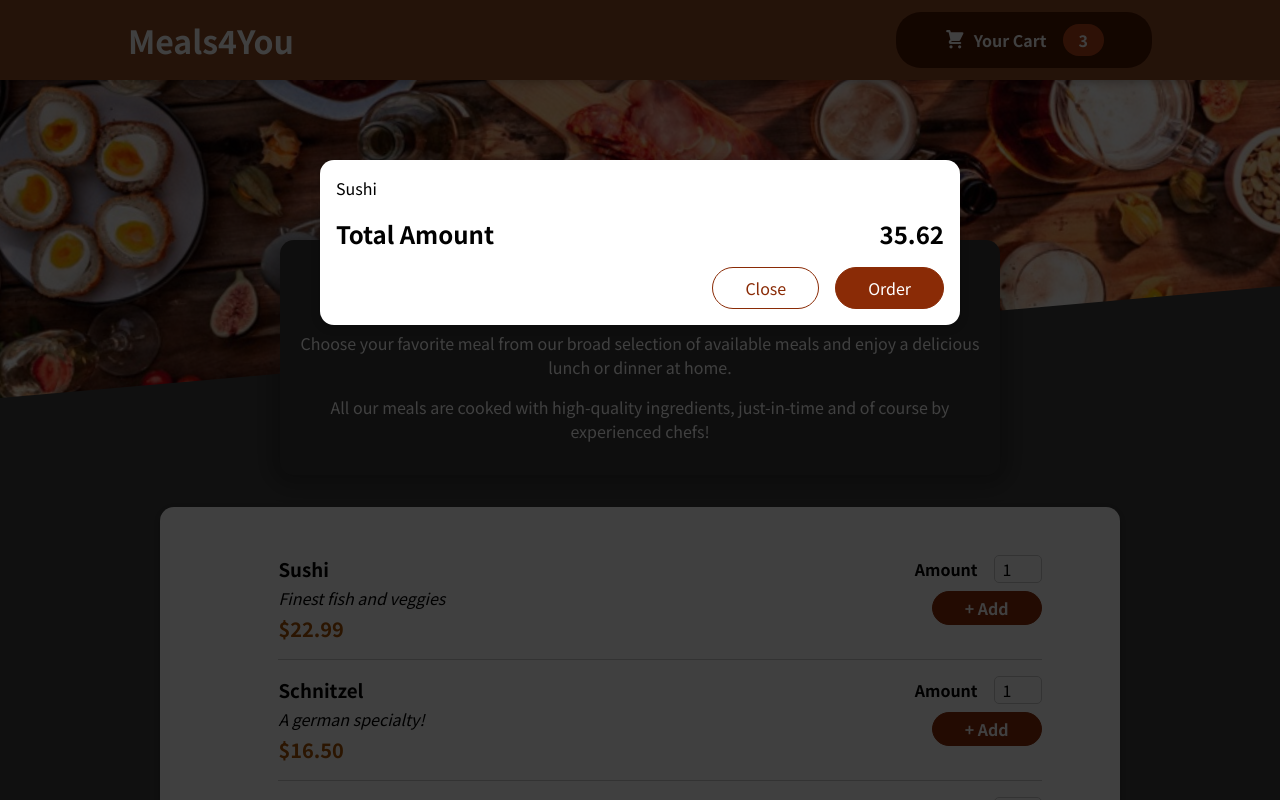
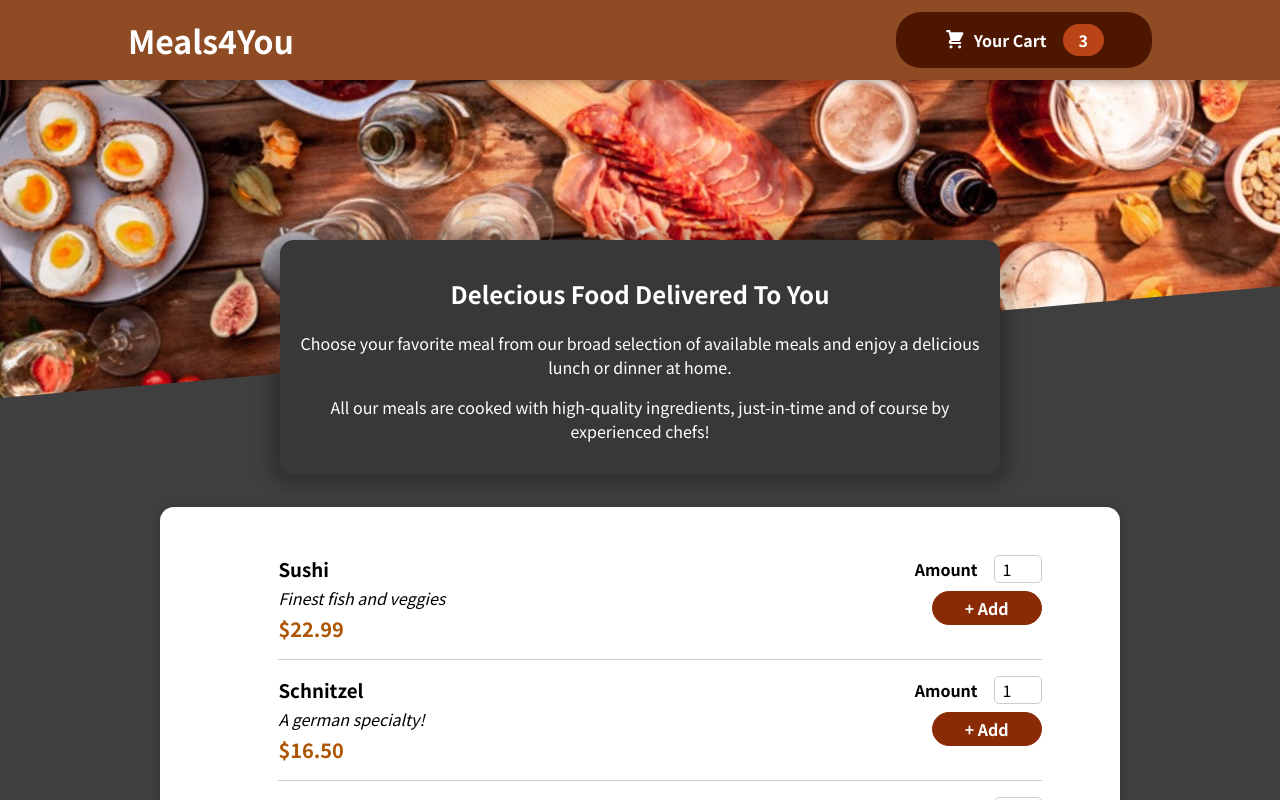
Before and after one commit to brettl1991/food-order-app, a React (Create React App) app: page / in a window 1280 px wide. Shown: the top 800 px of the page. Built offline with nearby package versions, Linux system fonts and the light colour scheme.

Commit message:
feat: managing cart and modal state

```diff
--- a/src/App.js
+++ b/src/App.js
@@ -1,12 +1,22 @@
+import { useState } from "react";
 import Cart from "./components/Cart/Cart";
 import Header from "./components/Layout/Header";
 import Meals from "./components/Meals/Meals";
 
 function App() {
+  const [cartIsShown, setCartIsShown] = useState(false);
+
+  const showCartHandler = () => {
+    setCartIsShown(true);
+  };
+
+  const hideCartHandler = () => {
+    setCartIsShown(false);
+  };
   return (
     <>
-      <Cart />
-      <Header />
+      {cartIsShown && <Cart onClose={hideCartHandler} />}
+      <Header onShowCart={showCartHandler} />
       <main>
         <Meals />
       </main>
--- a/src/components/Cart/Cart.js
+++ b/src/components/Cart/Cart.js
@@ -11,14 +11,14 @@
     </SCartItems>
   );
   return (
-    <Modal>
+    <Modal onClose={props.onClose}>
       {cartItems}
       <STotal>
         <span>Total Amount</span>
         <span>35.62</span>
       </STotal>
       <SActions>
-        <SButtonAlt>Close</SButtonAlt>
+        <SButtonAlt onClick={props.onClose}>Close</SButtonAlt>
         <SOrderButton>Order</SOrderButton>
       </SActions>
     </Modal>
--- a/src/components/Layout/Header.js
+++ b/src/components/Layout/Header.js
@@ -10,7 +10,7 @@
     <>
       <HeaderStyle>
         <h1>Meals4You</h1>
-        <HeaderCartButton />
+        <HeaderCartButton onClick={props.onShowCart} />
       </HeaderStyle>
       <ImageContainerStyle>
         <img src={mealsImage} alt="A table full of delicious food!" />
--- a/src/components/Layout/HeaderCartButton.js
+++ b/src/components/Layout/HeaderCartButton.js
@@ -4,7 +4,7 @@
 
 const HeaderCartButton = (props) => {
   return (
-    <ButtonStyle>
+    <ButtonStyle onClick={props.onClick}>
       <CartIconStyle>
         <CartIcon />
       </CartIconStyle>
--- a/src/components/UI/Modal.js
+++ b/src/components/UI/Modal.js
@@ -4,7 +4,7 @@
 import ReactDOM from "react-dom";
 
 const Backdrop = (props) => {
-  return <SBackdrop></SBackdrop>;
+  return <SBackdrop onClick={props.onClose}></SBackdrop>;
 };
 const ModalOverlay = (props) => {
   return (
@@ -19,7 +19,10 @@
 const Modal = (props) => {
   return (
     <>
-      {ReactDOM.createPortal(<Backdrop />, portalElement)}
+      {ReactDOM.createPortal(
+        <Backdrop onClose={props.onClose} />,
+        portalElement
+      )}
       {ReactDOM.createPortal(
         <ModalOverlay>{props.children}</ModalOverlay>,
         portalElement
```
